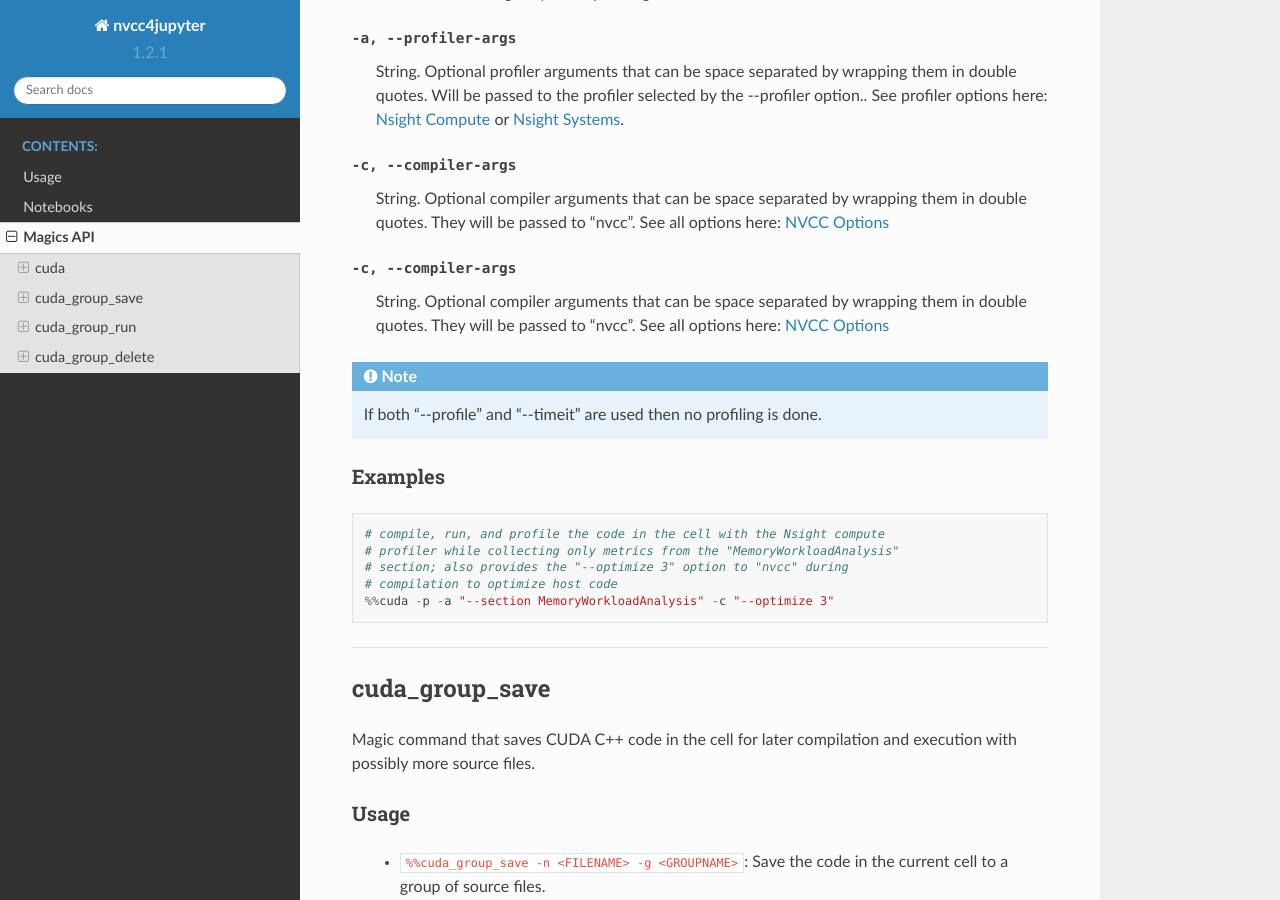
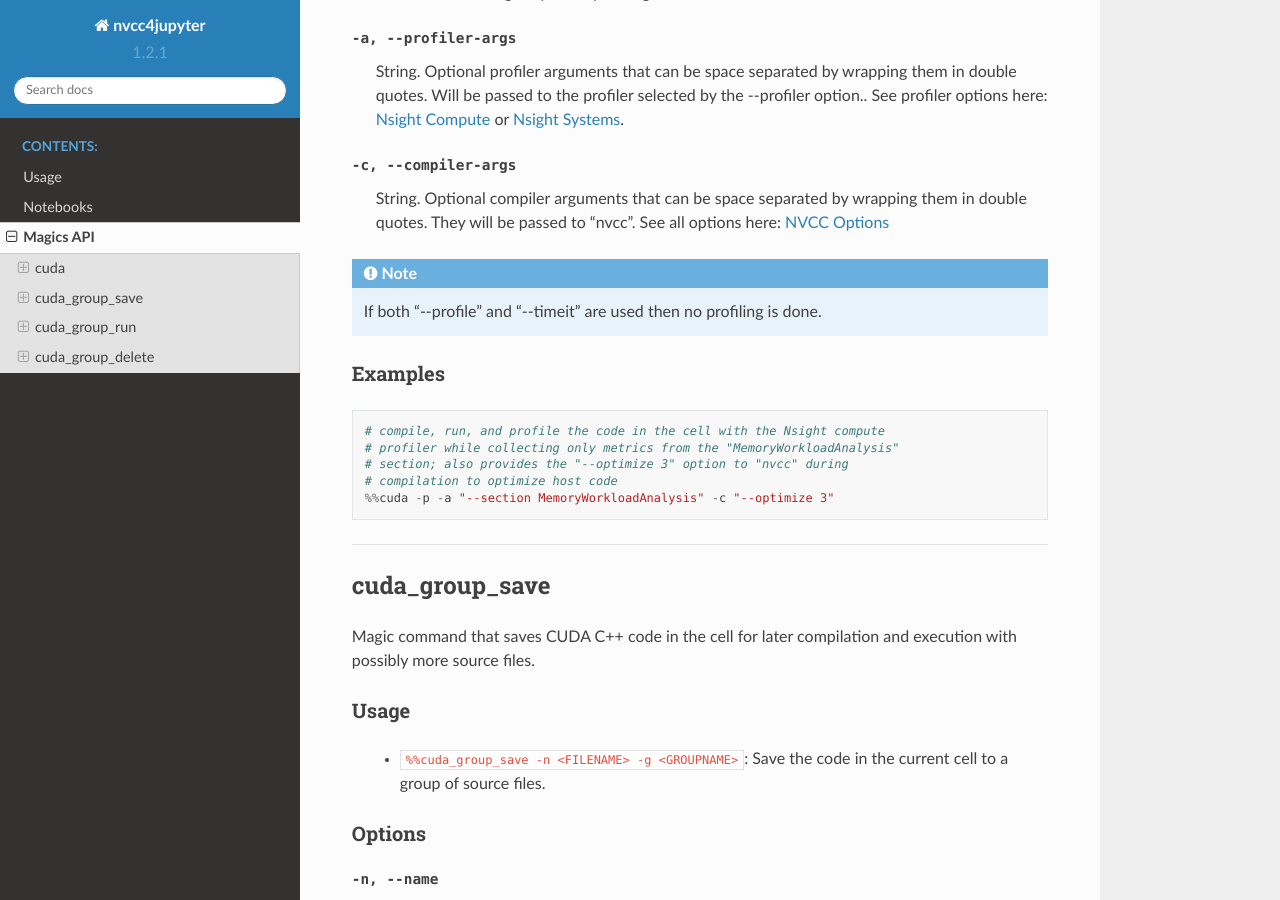
Before and after one commit to andreinechaev/nvcc4jupyter, a Sphinx documentation site: the page built from docs/source/magics.rst, in a window 1280 px wide and 900 px high, scrolled down 919 px. Built offline with Sphinx 7.4.7 and the Read the Docs theme 2.0.0, drawn with Linux system fonts in a browser that asks for light colours.

Commit message:
Remove duplicated compiler args from magics.rst

```diff
--- a/docs/source/magics.rst
+++ b/docs/source/magics.rst
@@ -48,8 +48,6 @@ Options
 
 .. _profiler_args:
 
-.. _profiler_args:
-
 -a, --profiler-args
    String. Optional profiler arguments that can be space separated
    by wrapping them in double quotes. Will be passed to the profiler selected
@@ -64,16 +62,6 @@ Options
    by wrapping them in double quotes. They will be passed to "nvcc".
    See all options here:
    `NVCC Options <https://docs.nvidia.com/cuda/cuda-compiler-driver-nvcc/index.html#nvcc-command-options>`_
-
-
-.. _compiler_args:
-
--c, --compiler-args
-   String. Optional compiler arguments that can be space separated
-   by wrapping them in double quotes. They will be passed to "nvcc".
-   See all options here:
-   `NVCC Options <https://docs.nvidia.com/cuda/cuda-compiler-driver-nvcc/index.html#nvcc-command-options>`_
-
 
 .. note::
    If both "\-\-profile" and "\-\-timeit" are used then no profiling is
```
